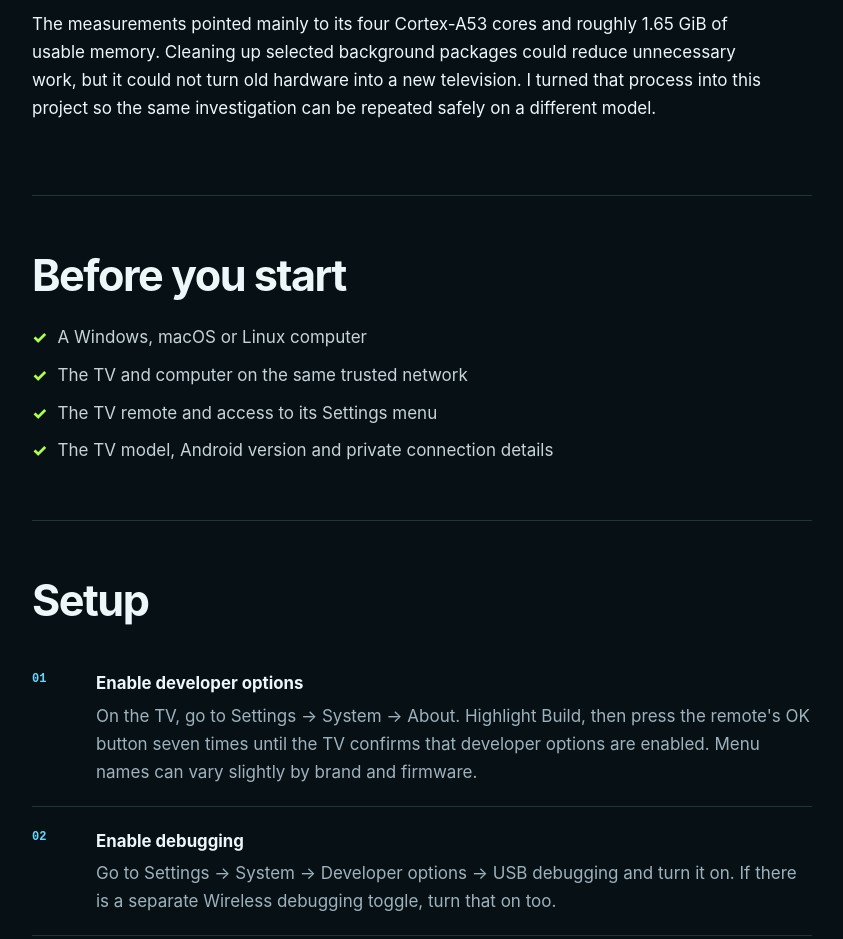
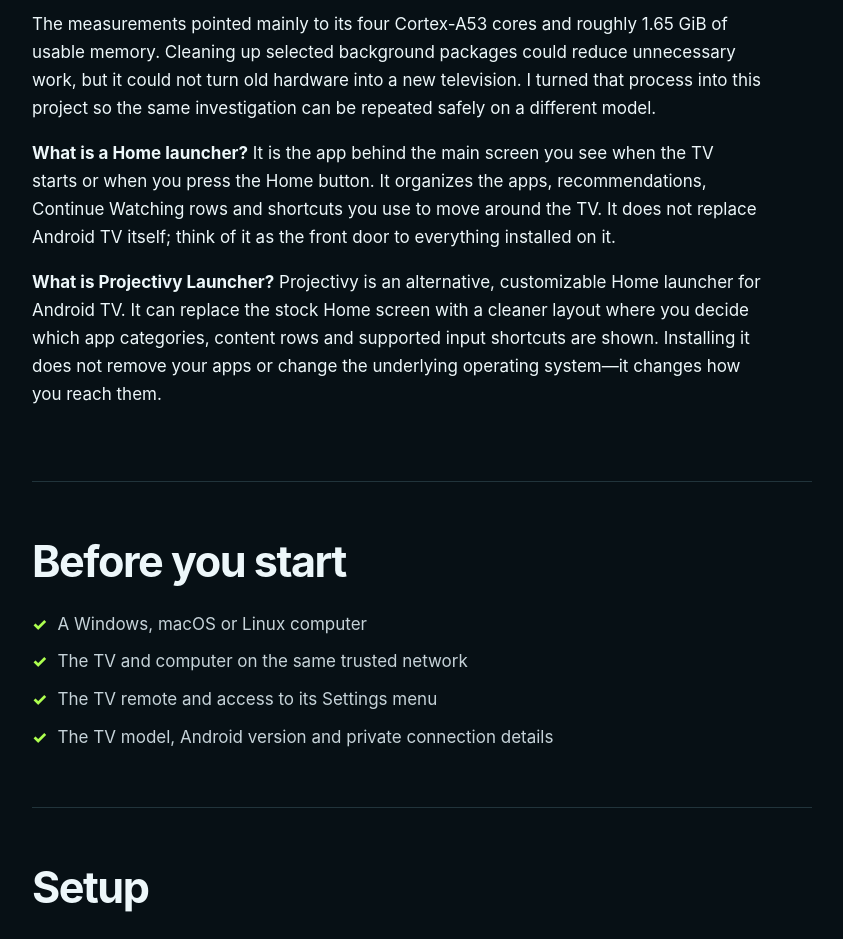
Before and after one commit to kilinccagatay/debloat-your-android-tv, a plain HTML site: page index.html in a window 1280 px wide. Shown: the part 820-1759 px from the top of the page, without its empty margins (218-1061 px from the left). Drawn offline with Linux system fonts and the light colour scheme.

Commit message:
Explain Home and Projectivy launchers

```diff
--- a/index.html
+++ b/index.html
@@ -27,6 +27,8 @@
       <h2>Why I made this</h2>
       <p>My Philips 43PUS8007/12 had become noticeably slow, so I wanted to find out whether the real limit was storage, background software, the launcher or the hardware itself. I inspected it over ADB, measured the system and tested the changes instead of starting from a generic debloat list.</p>
       <p>The measurements pointed mainly to its four Cortex-A53 cores and roughly 1.65 GiB of usable memory. Cleaning up selected background packages could reduce unnecessary work, but it could not turn old hardware into a new television. I turned that process into this project so the same investigation can be repeated safely on a different model.</p>
+      <p><strong>What is a Home launcher?</strong> It is the app behind the main screen you see when the TV starts or when you press the Home button. It organizes the apps, recommendations, Continue Watching rows and shortcuts you use to move around the TV. It does not replace Android TV itself; think of it as the front door to everything installed on it.</p>
+      <p><strong>What is Projectivy Launcher?</strong> Projectivy is an alternative, customizable Home launcher for Android TV. It can replace the stock Home screen with a cleaner layout where you decide which app categories, content rows and supported input shortcuts are shown. Installing it does not remove your apps or change the underlying operating system—it changes how you reach them.</p>
     </section>
 
     <section>
```
